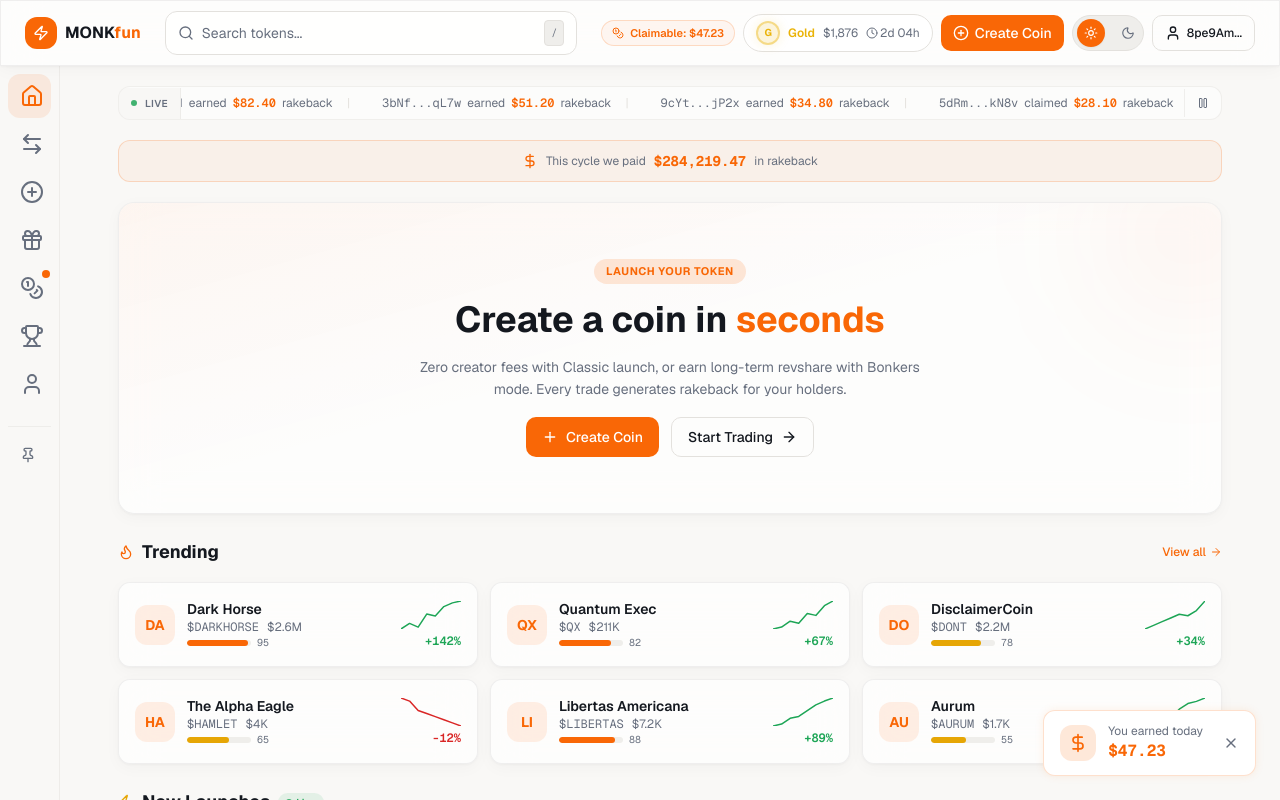
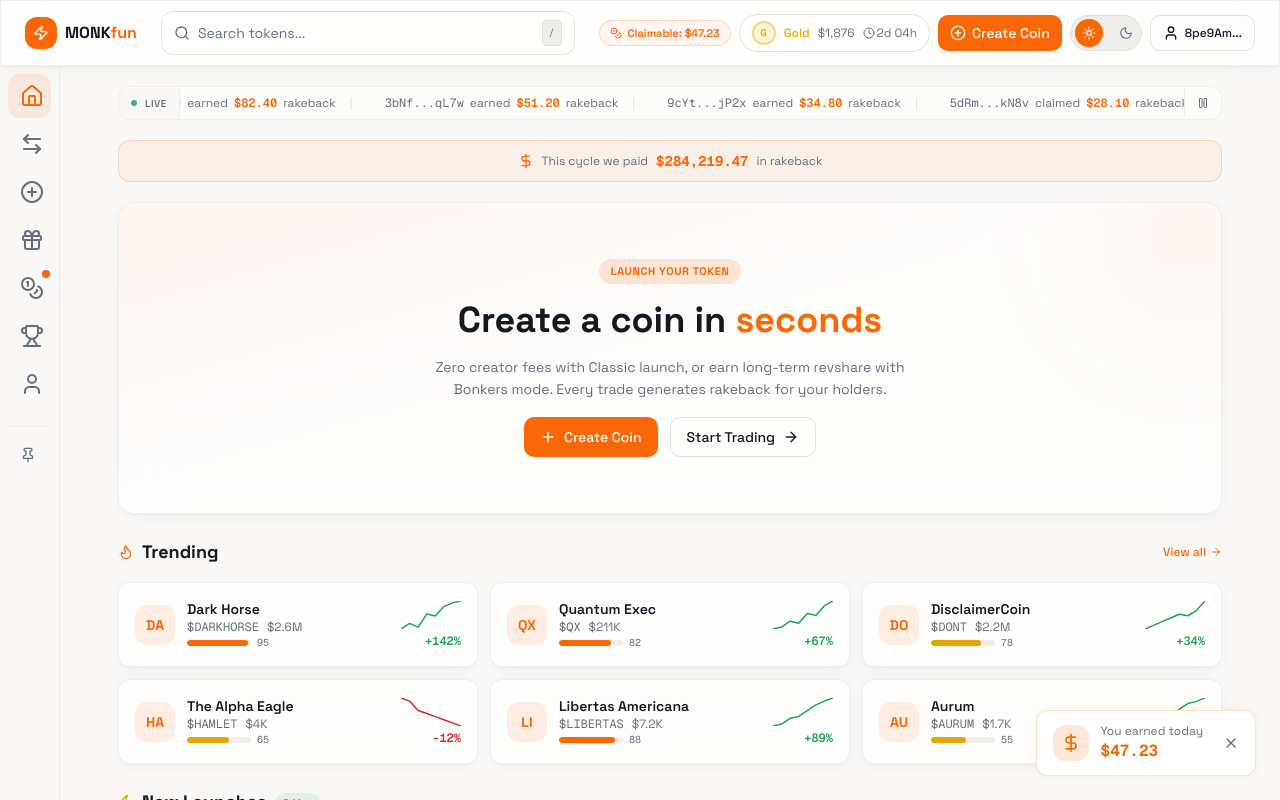
Before and after one commit to bellebellecrypto-sol/monkfun, a Next.js app: page / in a window 1280 px wide. Shown: the top 800 px of the page. Built offline with nearby package versions, Linux system fonts and the light colour scheme.

Commit message:
feat: switch font to Space Grotesk and update site metadata

```diff
--- a/app/layout.tsx
+++ b/app/layout.tsx
@@ -1,25 +1,28 @@
 import React from "react"
 import type { Metadata, Viewport } from "next"
-import { Geist, Geist_Mono } from "next/font/google"
+import { Space_Grotesk, Geist_Mono } from "next/font/google"
 import { ThemeProvider } from "@/components/theme-provider"
 import { ReduceMotionProvider } from "@/components/reduce-motion-provider"
 
 import "./globals.css"
 
-const geistSans = Geist({ subsets: ["latin"], variable: "--font-geist-sans" })
+const spaceGrotesk = Space_Grotesk({
+  subsets: ["latin"],
+  variable: "--font-space-grotesk",
+})
 const geistMono = Geist_Mono({
   subsets: ["latin"],
   variable: "--font-geist-mono",
 })
 
 export const metadata: Metadata = {
-  title: "MONKfun | Create, Trade & Earn Rakeback",
+  title: "MONKfun | Creator's Trading Arena",
   description:
-    "Create memecoins, trade tokens, and earn cashback on every trade. Volume-based rakeback rewards paid every 3-day cycle.",
+    "The gamified, high-frequency crypto trading dashboard. Create memecoins, trade tokens, and earn rakeback.",
 }
 
 export const viewport: Viewport = {
-  themeColor: "#f5f0ea",
+  themeColor: "#050505",
   width: "device-width",
   initialScale: 1,
 }
@@ -32,11 +35,11 @@ export default function RootLayout({
   return (
     <html lang="en" suppressHydrationWarning>
       <body
-        className={`${geistSans.variable} ${geistMono.variable} font-sans antialiased`}
+        className={`${spaceGrotesk.variable} ${geistMono.variable} font-sans antialiased`}
       >
         <ThemeProvider
           attribute="class"
-          defaultTheme="light"
+          defaultTheme="dark"
           enableSystem={false}
           disableTransitionOnChange
         >
--- a/tailwind.config.ts
+++ b/tailwind.config.ts
@@ -73,7 +73,7 @@ const config: Config = {
         sm: "calc(var(--radius) - 4px)",
       },
       fontFamily: {
-        sans: ["var(--font-geist-sans)"],
+        sans: ["var(--font-space-grotesk)"],
         mono: ["var(--font-geist-mono)"],
       },
       keyframes: {
```
